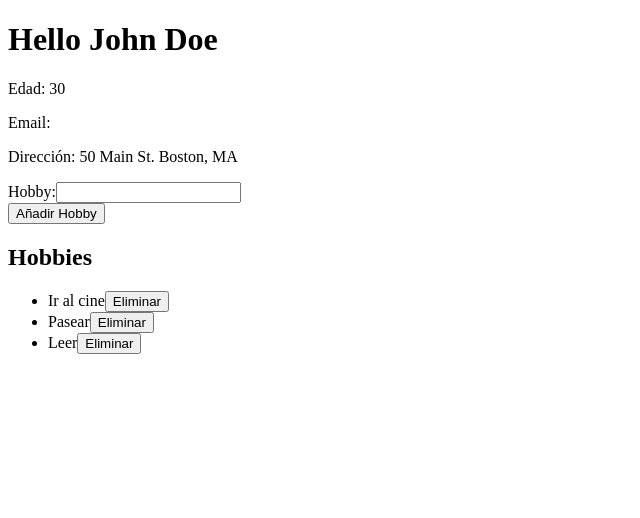
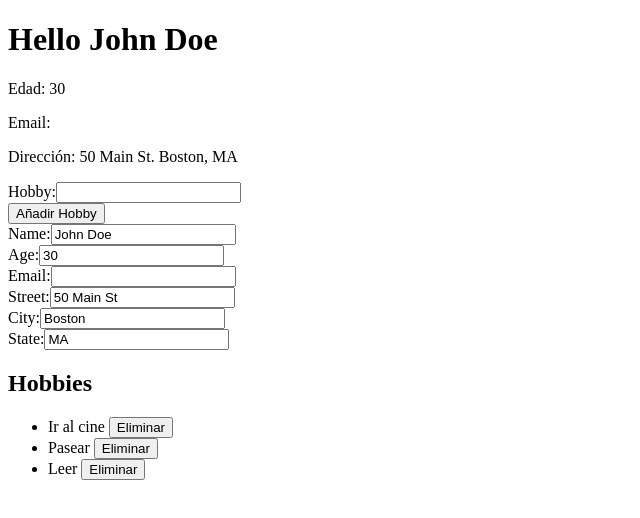
Before and after one commit to ualmtorres/angularEn3ms, an Angular app: page / in a window 1280 px wide. Shown: the top 518 px of the page, without its empty margins (0-640 px from the left). Built offline with nearby package versions, Linux system fonts and the light colour scheme.

Commit message:
Formulario de edición de usuarios

```diff
--- a/src/app/components/user/user.component.html
+++ b/src/app/components/user/user.component.html
@@ -11,9 +11,37 @@
     <button >Añadir Hobby</button>
 </form>
 
+<form>
+    <div>
+        <label for="name">Name:</label>
+        <input type="text" [(ngModel)]="name" name="name">
+    </div>
+    <div>
+        <label for="age">Age:</label>
+        <input type="text" [(ngModel)]="age" name="age">
+    </div>
+    <div>
+        <label for="email">Email:</label>
+        <input type="text" [(ngModel)]="email" name="email">
+    </div>
+    <div>
+        <label for="street">Street:</label>
+        <input type="text" [(ngModel)]="address.street" name="street">
+    </div>
+    <div>
+        <label for="city">City:</label>
+        <input type="text" [(ngModel)]="address.city" name="city">
+    </div>
+    <div>
+        <label for="state">State:</label>
+        <input type="text" [(ngModel)]="address.state" name="state">
+    </div>
+</form>
+
 <h2>Hobbies</h2>
 <ul>
     <li *ngFor="let hobby of hobbies">
-        {{hobby}}<button (click)="deleteHobby(hobby)">Eliminar</button>
+        {{hobby}}
+        <button (click)="deleteHobby(hobby)">Eliminar</button>
     </li>
 </ul>
```
